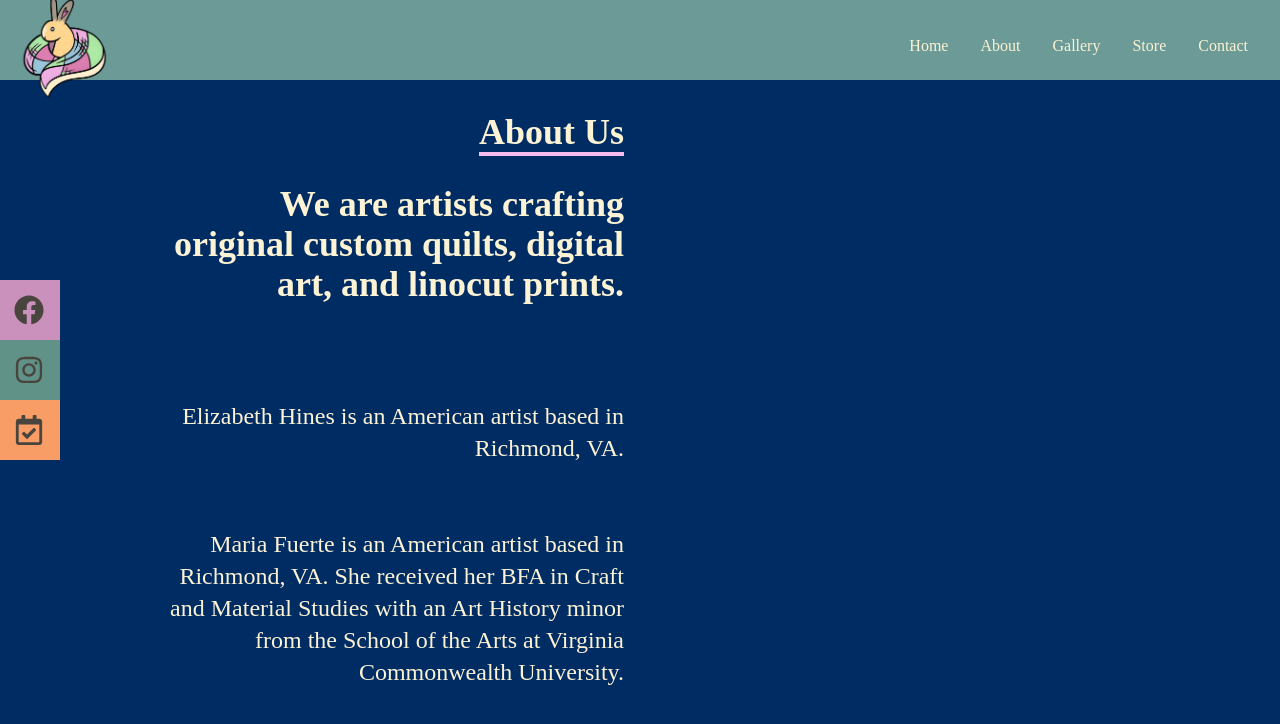
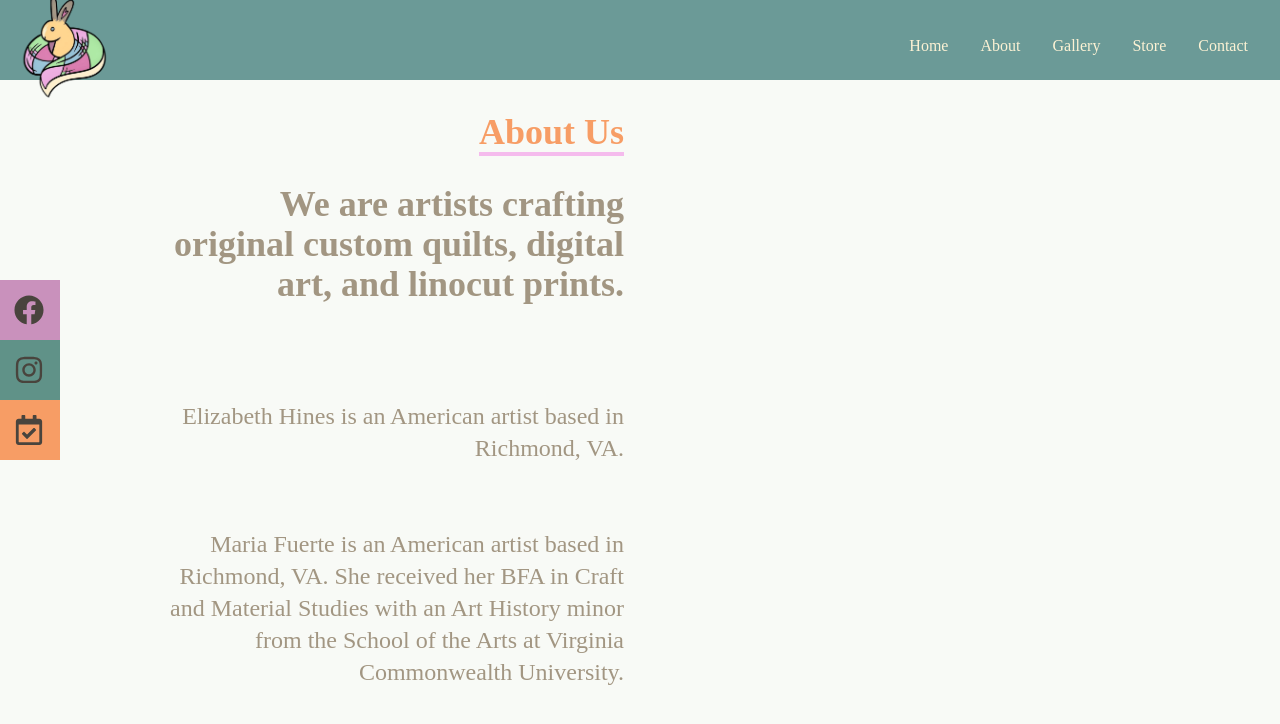
Before and after one commit to KimeriTenko/buttercup-burrow-FE, a React (Create React App) app in the folder buttercup-burrow/: page /about in a window 1280 px wide. Shown: the top 724 px of the page. Built offline with nearby package versions, Linux system fonts and the light colour scheme; the HTML template or start-up script is replaced by a standard one.

Commit message:
EDIT color palette about.jsx

```diff
--- a/buttercup-burrow/src/components/About.jsx
+++ b/buttercup-burrow/src/components/About.jsx
@@ -4,11 +4,11 @@ import React from 'react';
 
 const About = () => {
   return (
-    <div name='About' className='w-full h-screen bg-[#002C64] text-[#FCF2D4]'>
+    <div name='About' className='w-full h-screen bg-[#F8FAF6] text-[#A29682]'>
         <div className='flex flex-col justify-center items-center w-full h-full'>
             <div className='max-w-[1000px] w-full px-4 grid sm:grid-cols-2 gap-8'>
                <div className='sm:text-right pt-8 pb-8 pl-4'>
-                    <p className='text-4xl font-bold inline border-b-4 border-[#F5BBED]'>
+                    <p className='text-4xl font-bold inline border-b-4 border-[#F5BBED] text-[#F79D65]'>
                     About Us
                     </p>
                     <p className='text-4xl pt-8 font-bold'>We are artists crafting original custom quilts, digital art, and linocut prints.</p>
```
